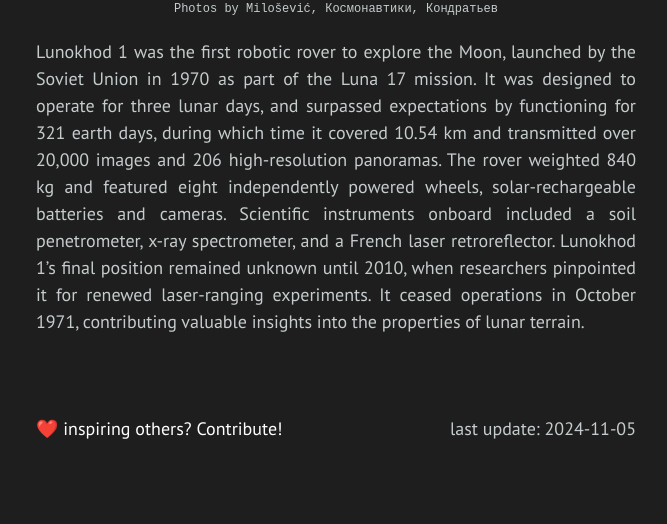
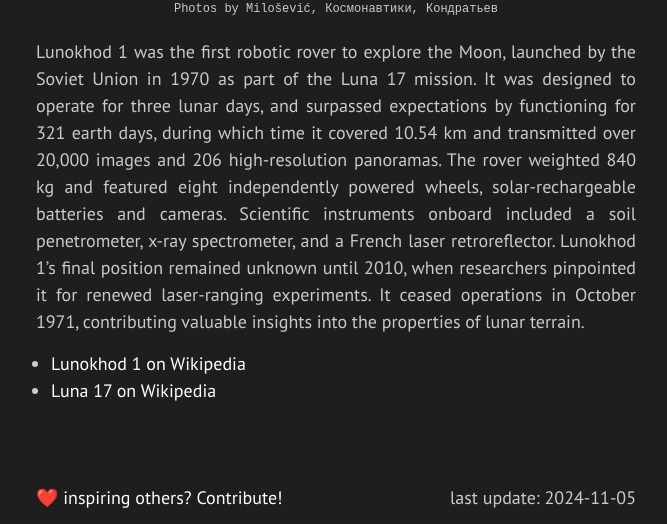
Before and after one commit to dsonyy/awesome-rovers, a Jekyll site: the page built from _rovers/lunokhod-1.md, in a window 1280 px wide and 900 px high, scrolled down 2151 px, cut to the strip 376-900 px from the top of the window. Shown: the whole strip, without its empty margins (304-971 px from the left). Built offline with Jekyll 4.4.1, drawn with Linux system fonts in a browser that asks for light colours; before the commit the page ends 2982 px from its top, so only the background shows below that.

Commit message:
Lunokhod 1 and Luna 17 wikipedia refs

```diff
--- a/_rovers/lunokhod-1.md
+++ b/_rovers/lunokhod-1.md
@@ -45,5 +45,8 @@
 <!-- text section -->
 Lunokhod 1 was the first robotic rover to explore the Moon, launched by the Soviet Union in 1970 as part of the Luna 17 mission. It was designed to operate for three lunar days, and surpassed expectations by functioning for 321 earth days, during which time it covered 10.54 km and transmitted over 20,000 images and 206 high-resolution panoramas. The rover weighted 840 kg and featured eight independently powered wheels, solar-rechargeable batteries and cameras. Scientific instruments onboard included a soil penetrometer, x-ray spectrometer, and a French laser retroreflector. Lunokhod 1's final position remained unknown until 2010, when researchers pinpointed it for renewed laser-ranging experiments. It ceased operations in October 1971, contributing valuable insights into the properties of lunar terrain.
 
+- [Lunokhod 1 on Wikipedia](https://en.wikipedia.org/wiki/Lunokhod_1)
+- [Luna 17 on Wikipedia](https://en.wikipedia.org/wiki/Luna_17)
+
 <!--more-->
 <!-- NOTE: set "read_mode" to "true" if you add content below this line -->
```
